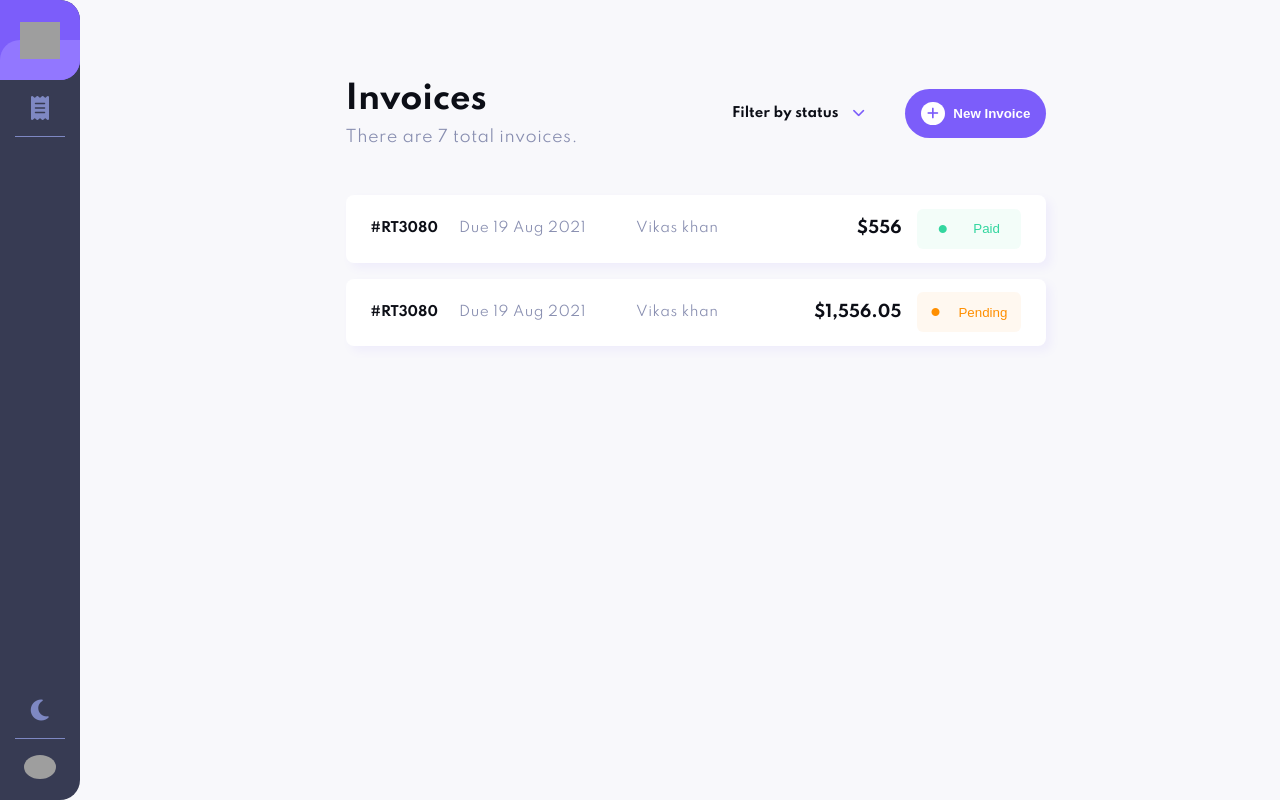
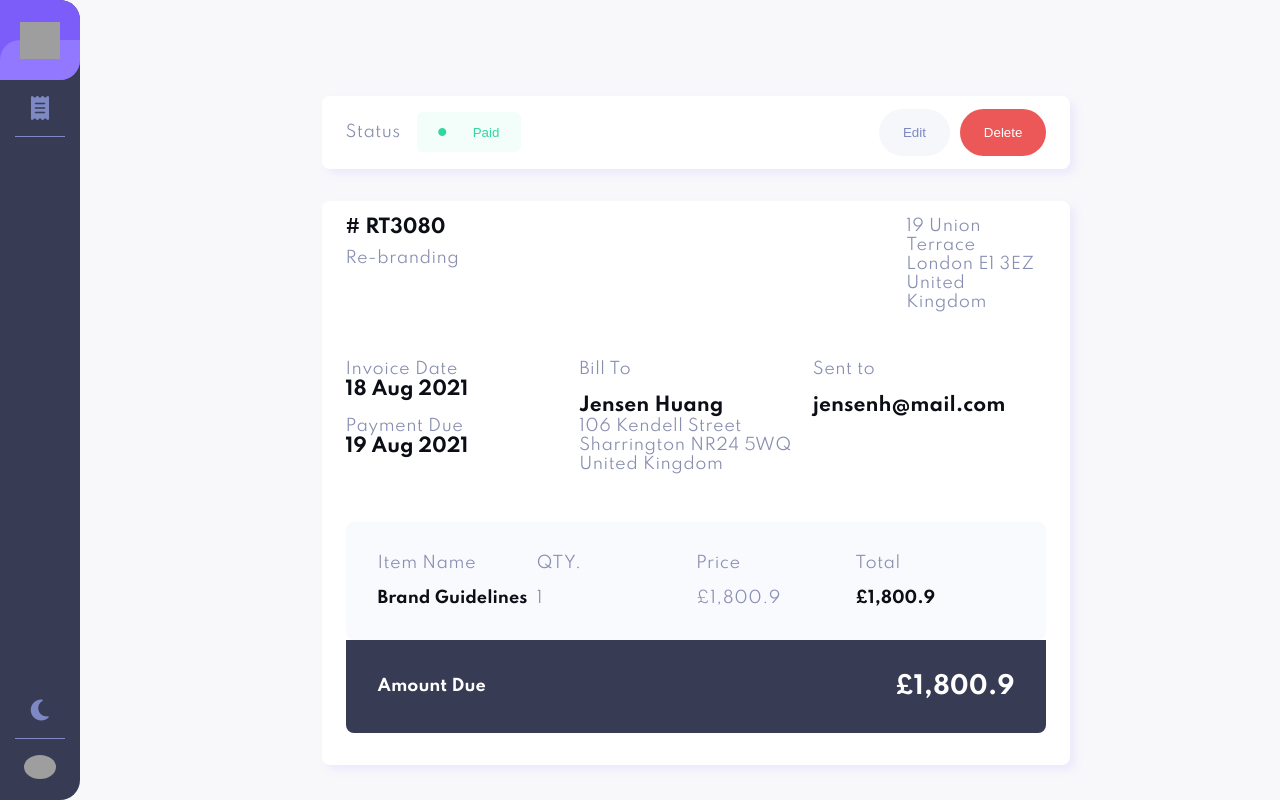
Before and after one commit to khanchandanivikas/invoice, a React (Create React App) app: page /invoice in a window 1280 px wide. Built offline with nearby package versions, Linux system fonts and the light colour scheme; grey boxes are pictures that could not be loaded.

Commit message:
invoice item

```diff
--- a/src/App.js
+++ b/src/App.js
@@ -7,6 +7,7 @@ import {
 } from "react-router-dom";
 import Sidebar from "./components/Sidebar";
 import Dashboard from "./pages/Dashboard";
+import Invoices from "./pages/Invoices";
 import Invoice from "./pages/Invoice";
 
 function App() {
@@ -17,6 +18,9 @@ function App() {
         <Switch>
           <Route exact path="/">
             <Dashboard />
+          </Route>
+          <Route path="/invoices">
+            <Invoices />
           </Route>
           <Route path="/invoice">
             <Invoice />
--- a/src/components/Sidebar.jsx
+++ b/src/components/Sidebar.jsx
@@ -16,7 +16,7 @@ const Sidebar = () => {
           </div>
         </Link>
         <div>
-          <Link to="/invoice">
+          <Link to="/invoices">
             <i class="fas fa-receipt"></i>
           </Link>
         </div>
--- a/src/pages/Invoice.jsx
+++ b/src/pages/Invoice.jsx
@@ -3,43 +3,69 @@ import "../style/invoice.css";
 
 const Invoice = () => {
   return (
-    <div className="container-invoice">
-      <div className="container-newInvoice">
-        <div>
-          <h1 className="invoice-heading">Invoices</h1>
-          <p>There are 7 total invoices.</p>
-        </div>
-        <div className="filter-new">
-          <h5>
-            Filter by status <i class="fas fa-chevron-down"></i>
-          </h5>
-          <button className="btn-newInvoice">
-            <i class="fas fa-plus"></i> New Invoice
-          </button>
-        </div>
-      </div>
-      <div className="container-invoices">
-        <div className="invoice">
-          <h5>
-            <span>#</span>RT3080
-          </h5>
-          <p>Due 19 Aug 2021</p>
-          <p>Vikas khan</p>
-          <h4>$556</h4>
+    <div className="container-invoice-clicked">
+      <div className="invoice-status-container">
+        <div className="invoice-status">
+          <p>Status</p>
           <button class="paid-btn">
             <i class="fas fa-circle paid"></i> Paid
           </button>
         </div>
-        <div className="invoice">
-          <h5>
-            <span>#</span>RT3080
-          </h5>
-          <p>Due 19 Aug 2021</p>
-          <p>Vikas khan</p>
-          <h4>$1,556.05</h4>
-          <button class="pending-btn">
-            <i class="fas fa-circle pending"></i> Pending
-          </button>
+        <div>
+          <button className="edit-btn">Edit</button>
+          <button className="delete-btn">Delete</button>
+        </div>
+      </div>
+      <div className="invoice-item">
+        <div className="invoice-item-number">
+          <div>
+            <h3>
+              <span>#</span> RT3080
+            </h3>
+            <p className="invoice-title">Re-branding</p>
+          </div>
+          <div className="invoice-item-number-address">
+            <p>19 Union Terrace London E1 3EZ United Kingdom</p>
+          </div>
+        </div>
+        <div className="invoice-item-details">
+          <div>
+            <p>Invoice Date</p>
+            <h3>18 Aug 2021</h3>
+            <p className="payment-due">Payment Due</p>
+            <h3>19 Aug 2021</h3>
+          </div>
+          <div>
+            <p>Bill To</p>
+            <h3 className="email">Jensen Huang</h3>
+            <p>106 Kendell Street Sharrington NR24 5WQ United Kingdom</p>
+          </div>
+          <div>
+            <p>Sent to</p>
+            <h3 className="email">jensenh@mail.com</h3>
+          </div>
+        </div>
+        <div className="invoice-item-qty">
+          <div>
+            <p>Item Name</p>
+            <h4 className="email">Brand Guidelines</h4>
+          </div>
+          <div>
+            <p>QTY.</p>
+            <p className="email">1</p>
+          </div>
+          <div>
+            <p>Price</p>
+            <p className="email">£1,800.9</p>
+          </div>
+          <div>
+            <p>Total</p>
+            <h4 className="email">£1,800.9</h4>
+          </div>
+        </div>
+        <div className="invoice-item-total">
+          <h4>Amount Due</h4>
+          <h2>£1,800.9</h2>
         </div>
       </div>
     </div>
--- /dev/null
+++ b/src/pages/Invoices.jsx
@@ -0,0 +1,54 @@
+import React from "react";
+import { Link } from "react-router-dom";
+import "../style/invoices.css";
+
+const Invoices = () => {
+  return (
+    <div className="container-invoice">
+      <div className="container-newInvoice">
+        <div>
+          <h1 className="invoice-heading">Invoices</h1>
+          <p>There are 7 total invoices.</p>
+        </div>
+        <div className="filter-new">
+          <h5>
+            Filter by status <i class="fas fa-chevron-down"></i>
+          </h5>
+          <button className="btn-newInvoice">
+            <i class="fas fa-plus"></i> New Invoice
+          </button>
+        </div>
+      </div>
+      <div className="container-invoices">
+        <Link to="/invoice">
+          <div className="invoice">
+            <h5>
+              <span>#</span>RT3080
+            </h5>
+            <p>Due 19 Aug 2021</p>
+            <p>Vikas khan</p>
+            <h4>$556</h4>
+            <button class="paid-btn">
+              <i class="fas fa-circle paid"></i> Paid
+            </button>
+          </div>
+        </Link>
+        <Link to="/invoice">
+          <div className="invoice">
+            <h5>
+              <span>#</span>RT3080
+            </h5>
+            <p>Due 19 Aug 2021</p>
+            <p>Vikas khan</p>
+            <h4>$1,556.05</h4>
+            <button class="pending-btn">
+              <i class="fas fa-circle pending"></i> Pending
+            </button>
+          </div>
+        </Link>
+      </div>
+    </div>
+  );
+};
+
+export default Invoices;
--- a/src/style/dashboard.css
+++ b/src/style/dashboard.css
@@ -5,7 +5,7 @@ main {
 }
 
 .dashboard-heading {
-    padding: 1rem;
+    padding: 3rem 0 1.5rem 0;
 }
 
 .dashboard-stats {
@@ -32,6 +32,7 @@ main {
     border: solid 1px transparent;
     transition: all 0.4s ease;
     box-shadow: 5px 5px 10px rgba(124, 93, 250, 0.089);
+    padding: 10px;
 }
 
 .stat:hover {
--- a/src/style/invoice.css
+++ b/src/style/invoice.css
@@ -1,5 +1,4 @@
-/* wrapper */
-.container-invoice {
+.container-invoice-clicked {
     padding-left: 7rem;
     display: flex;
     flex-direction: column;
@@ -8,115 +7,107 @@
     padding-top: 5rem;
 }
 
-/* encabezado */
-.container-newInvoice {
+.invoice-status-container {
     display: flex;
     justify-content: space-between;
     align-items: center;
     width: 60%;
+    background-color: #fff;
+    padding: 0.8rem 1.5rem;
+    border-radius: 8px;
+    margin: 1rem 0 2rem 0;
+    box-shadow: 5px 5px 10px rgba(124, 93, 250, 0.089);
 }
 
-.invoice-heading {
-    padding-bottom: 10px;
-}
-
-/* filter + new */
-.filter-new {
+.invoice-status {
     display: flex;
     justify-content: center;
     align-items: center;
 }
 
-/* new invoice btn */
-.btn-newInvoice {
-    margin-left: 2.5rem;
-    background-color: rgb(124, 93, 250);
-    color: #fff;
-    padding: 0.8rem 1rem;
+.edit-btn,
+.delete-btn {
     border-radius: 10rem;
-    font-weight: 600;
-    transition: all 0.3s ease;
-}
-
-.btn-newInvoice:hover {
-    background-color: rgb(146, 119, 255);
+    padding: 1rem 1.5rem;
+    transition: all 0.4s ease;
     cursor: pointer;
 }
 
-/* filter icon down */
-.fa-chevron-down {
-    color: rgb(124, 93, 250);
-    margin-left: 10px;
-    font-size: 0.8rem;
+.edit-btn {
+    background-color: rgba(126, 136, 195, 0.068);
+    color: rgb(126, 136, 195);
 }
 
-/* new invoice plus btn */
-.fa-plus {
-    background-color: #fff;
-    color: rgb(124, 93, 250);
-    padding: 5px 6px;
-    border-radius: 50%;
-    margin-right: 5px;
+.delete-btn {
+    background-color: rgb(236, 87, 87);
+    color: #fff;
+    margin-left: 10px;
 }
 
-/* invoices */
-.container-invoices {
-    width: 60%;
-    margin-top: 2rem;
+.edit-btn:hover {
+    background-color: rgba(126, 136, 195, 0.25);
 }
 
-/* single entry */
-.invoice {
-    display: grid;
-    grid-template-columns: 1fr 2fr 2fr 1fr 1fr;
-    grid-template-rows: min-content;
-    align-items: center;
-    background-color: #fff;
-    padding: 0.8rem 1.5rem;
-    border-radius: 8px;
-    margin: 1rem 0;
-    border: 1px solid transparent;
-    transition: all 0.4s ease;
-    box-shadow: 5px 5px 10px rgba(124, 93, 250, 0.069);
+.delete-btn:hover {
+    background-color: rgba(236, 87, 87, 0.75);
 }
 
-.invoice:hover {
-    border: solid 1px rgb(124, 93, 250);
-    cursor: pointer;
+.invoice-item {
+    background-color: #fff;
+    width: 60%;
+    padding: 1rem 1.5rem;
+    border-radius: 8px;
+    margin: 0 0 2rem 0;
+    box-shadow: 5px 5px 10px rgba(124, 93, 250, 0.089);
 }
 
-/* date and name */
-.invoice p {
-    font-size: 0.85rem;
+.invoice-item-number {
+    display: flex;
+    justify-content: space-between;
+    align-items: flex-start;
 }
 
-/* price */
-.invoice h4 {
-    text-align: right;
+.invoice-item-number-address {
+    width: 20%;
 }
 
-.paid-btn,
-.pending-btn {
-    display: flex;
-    justify-content: space-evenly;
-    align-items: center;
-    margin-left: 1rem;
-    width: 6.5rem;
-    height: 2.5rem;
-    border-radius: 6px;
+.invoice-item-details {
+    display: grid;
+    grid-template-columns: 1fr 1fr 1fr;
+    justify-content: center;
+    margin-top: 3rem;
 }
 
-.paid-btn {
-    background-color: rgba(51, 214, 159, 0.06);
-    color: rgb(51, 214, 159);
+.invoice-item-qty {
+    display: grid;
+    grid-template-columns: repeat(4, 1fr);
+    justify-content: center;
+    margin-top: 3rem;
+    padding: 2rem;
+    background-color: rgb(249, 250, 254);
+    border-radius: 8px;
 }
 
-.pending-btn {
-    background-color: rgba(255, 143, 0, 0.06);
-    color: rgb(255, 143, 0);
+.invoice-item-total {
+    display: flex;
+    justify-content: space-between;
+    align-items: center;
+    background-color: rgb(55, 59, 83);
+    padding: 2rem;
+    border-radius: 0 0 8px 8px;
+    margin-bottom: 1rem;
 }
 
-.fa-circle {
-    font-size: 0.5rem;
-    margin-right: 5px;
+.invoice-item-total h4,
+.invoice-item-total h2 {
+    color: #fff;
 }
+
+.invoice-title {
+    margin-top: 10px;
+}
+
+.payment-due,
+.email {
+    margin-top: 1rem;
+}
--- /dev/null
+++ b/src/style/invoices.css
@@ -0,0 +1,126 @@
+/* wrapper */
+.container-invoice {
+    padding-left: 7rem;
+    display: flex;
+    flex-direction: column;
+    justify-content: space-evenly;
+    align-items: center;
+    padding-top: 5rem;
+}
+
+/* encabezado */
+.container-newInvoice {
+    display: flex;
+    justify-content: space-between;
+    align-items: center;
+    width: 60%;
+}
+
+.invoice-heading {
+    padding-bottom: 10px;
+}
+
+/* filter + new */
+.filter-new {
+    display: flex;
+    justify-content: center;
+    align-items: center;
+}
+
+/* new invoice btn */
+.btn-newInvoice {
+    margin-left: 2.5rem;
+    background-color: rgb(124, 93, 250);
+    color: #fff;
+    padding: 0.8rem 1rem;
+    border-radius: 10rem;
+    font-weight: 600;
+    transition: all 0.3s ease;
+}
+
+.btn-newInvoice:hover {
+    background-color: rgb(146, 119, 255);
+    cursor: pointer;
+}
+
+/* filter icon down */
+.fa-chevron-down {
+    color: rgb(124, 93, 250);
+    margin-left: 10px;
+    font-size: 0.8rem;
+}
+
+/* new invoice plus btn */
+.fa-plus {
+    background-color: #fff;
+    color: rgb(124, 93, 250);
+    padding: 5px 6px;
+    border-radius: 50%;
+    margin-right: 5px;
+}
+
+/* invoices */
+.container-invoices {
+    width: 60%;
+    margin-top: 2rem;
+}
+
+/* single entry */
+.invoice {
+    display: grid;
+    grid-template-columns: 1fr 2fr 2fr 1fr 1fr;
+    grid-template-rows: min-content;
+    align-items: center;
+    background-color: #fff;
+    padding: 0.8rem 1.5rem;
+    border-radius: 8px;
+    margin: 1rem 0;
+    border: 1px solid transparent;
+    transition: all 0.4s ease;
+    box-shadow: 5px 5px 10px rgba(124, 93, 250, 0.069);
+}
+
+.invoice:hover {
+    border: solid 1px rgb(124, 93, 250);
+    cursor: pointer;
+}
+
+/* date and name */
+.invoice p {
+    font-size: 0.85rem;
+}
+
+/* price */
+.invoice h4 {
+    text-align: right;
+}
+
+.paid-btn,
+.pending-btn {
+    display: flex;
+    justify-content: space-evenly;
+    align-items: center;
+    margin-left: 1rem;
+    width: 6.5rem;
+    height: 2.5rem;
+    border-radius: 6px;
+}
+
+.paid-btn {
+    background-color: rgba(51, 214, 159, 0.06);
+    color: rgb(51, 214, 159);
+}
+
+.pending-btn {
+    background-color: rgba(255, 143, 0, 0.06);
+    color: rgb(255, 143, 0);
+}
+
+.fa-circle {
+    font-size: 0.5rem;
+    margin-right: 5px;
+}
+
+a {
+    text-decoration: none;
+}
```
Also changed, not shown: src/components/Chart.jsx (+29 -8 lines), 1 other file (tests, documents, lock files or other folders).
